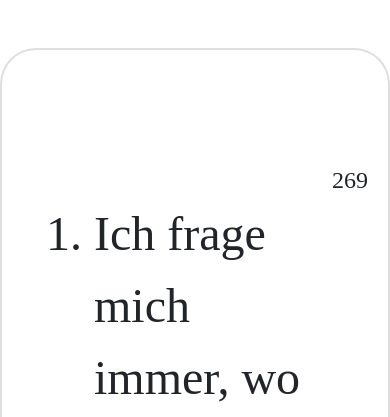
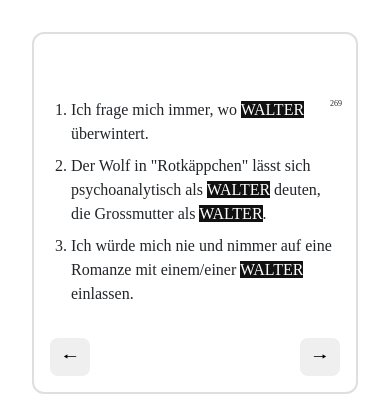
Before and after one commit to bodobraegger/der-wahre-walter, a plain HTML site: page index.html in a window 390 px wide. Shown: the top 417 px of the page. Drawn offline with Linux system fonts and the light colour scheme.

Commit message:
restyling for mobile

```diff
--- a/bootstrappy_slim.css
+++ b/bootstrappy_slim.css
@@ -58,11 +58,9 @@
   body {
     margin: 0;
     font-family: -apple-system, BlinkMacSystemFont, "Segoe UI", Roboto, "Helvetica Neue", Arial, sans-serif, "Apple Color Emoji", "Segoe UI Emoji", "Segoe UI Symbol";
-    font-size: 1rem;
     font-weight: 400;
     line-height: 1.5;
     color: #212529;
-    text-align: left;
     background-color: #fff;
   }
 
@@ -90,39 +88,32 @@
     margin-left: auto;
   }
 
-  @media (min-width: 576px) {
+  @media (min-width: var(--breakpoint-sm)) {
     .container {
-      max-width: 540px;
+      max-width: calc(var(--breakpoint-sm) - 100px);
     }
   }
 
-  @media (min-width: 768px) {
+  @media (min-width: var(--breakpoint-md)) {
     .container {
-      max-width: 720px;
+      max-width: calc(var(--breakpoint-md) - 100px);
     }
   }
 
-  @media (min-width: 992px) {
+  @media (min-width: var(--breakpoint-lg)) {
     .container {
-      max-width: 960px;
+      max-width: calc(var(--breakpoint-lg) - 100px);
     }
   }
 
-  @media (min-width: 1200px) {
+  @media (min-width: var(--breakpoint-xl)) {
     .container {
-      max-width: 1140px;
-    }
-  }
-  @media (min-width: 1900px) {
-    .container {
-      max-width: 1400px;
+      max-width: calc(var(--breakpoint-xl) - 100px);
     }
   }
   .row {
     display: flex;
     flex-wrap: wrap;
-    margin-right: -15px;
-    margin-left: -15px;
   }
 
   .col {
@@ -152,11 +143,11 @@
     background-color: #fff;
     background-clip: border-box;
     border: 2px solid rgba(0, 0, 0, 0.125);
-    border-radius: 2.25rem;
+    border-radius: 12px;
   }
   .card-body {
     flex: 1 1 auto;
-    padding: 3.25rem;
+    padding: 12px;
   }
 
   /* BUTTONS */
--- a/index.html
+++ b/index.html
@@ -22,24 +22,21 @@
 <button onclick="we_want_change()"> change something </button>
 -->
 
-<div class="container">
-  <div class="row">
-    <div class="col">
-    <p></p>
-      <div class="text-center">
+<div class="container" style="padding: 32px;">
       <div class="card text-left">
-        <div class="card-body"  style="padding-top:0rem;">
+        <div class="card-body">
           <div class="card-text" id="current_card"></div>
-          <div class="row" style="padding-top:3rem">
-          <div class="col">
-            <button type="button" class="btn prev" onclick = "LoadPrev()">Vorherige</button>
-          </div>
-          <div class="col text-center">
-            <button type="button" class="btn flip btn-light" onclick ="flip_card()" disabled style="display:none">Flip</button>
-          </div>
-          <div class="col text-right">
-          <button type="button" class="btn next myFloat_Right" onclick="LoadNext()">Nächste</button>
-          </div>
+
+          <div class="row" style="padding-top:16px">
+            <div class="col text-left">
+              <button type="button" class="btn prev" onclick = "LoadPrev()"> 🠐 </button>
+            </div>
+            <div class="col text-center">
+              <button type="button" class="btn flip btn-light" onclick ="flip_card()" disabled style="display:none"> ⭞flip⭜ </button> <!-- ⟳ -->
+            </div>
+            <div class="col text-right">
+              <button type="button" class="btn next float-right" onclick="LoadNext()"> 🠒 </button>
+            </div>
           </div>
           </div>
         </div>
@@ -191,7 +188,7 @@ function render_card(card_nr) {
 
 
   if ("gender" in cards[card_nr]) {
-    cc.innerHTML = `<p class="bold text-center" style="margin-bottom: 1rem;">
+    cc.innerHTML = `<p class="bold text-center" style="margin-bottom: 16px;">
       ${cards[card_nr]["gender"]}\n
     </p>
     `;
@@ -199,13 +196,13 @@ function render_card(card_nr) {
     flip_btn.style.display = "";
   }
   else  {
-    cc.innerHTML = `<p class="bold" align="center" style="padding-top: 1rem; style="margin-bottom: 1rem; visibility: hidden;"> \n</p>`;
+    cc.innerHTML = `<p class="bold" align="center" style="padding-top: 16px; style="margin-bottom: 16px; visibility: hidden;"> \n</p>`;
     flip_btn.disabled = true;
     flip_btn.style.display = "none";
   }
 
   cc.innerHTML += `
-  <div class="card_nr text-right">${card_nr}</div>
+  <div class="card_nr text-right float-right">${card_nr}</div>
   <ol>
     <li> ${spanify_walter(cards[card_nr][1])} </li>
     <li> ${spanify_walter(cards[card_nr][2])} </li>
@@ -265,6 +262,9 @@ function shuffle(a) {
 
 
 <style>
+  body {
+    font-family: serif;
+  }
 
 .walter {
   background-color: #111;
@@ -272,19 +272,40 @@ function shuffle(a) {
   text-transform: uppercase;
 }
 .card_nr {
-  font-size: 0.5em;
-  margin-right: -2rem;
+  font-size: 8px;
+  margin-right: -2px;
 }
 
-body {
-  font-size: 3em;
-  font-family: serif;
-}
-.myFloat_Right {
+.float-right {
   float: right;
 }
 .bold {
   font-weight: bold;
 
 }
+
+ol {
+  margin-left: -19px;
+}
+
+li {
+  margin-bottom: 8px;
+}
+
+.card {
+  position: relative;
+  display: flex;
+  flex-direction: column;
+  min-width: 0;
+  word-wrap: break-word;
+  background-color: #fff;
+  background-clip: border-box;
+  border: 2px solid rgba(0, 0, 0, 0.125);
+  border-radius: 12px;
+}
+.card-body {
+  flex: 1 1 auto;
+  padding: 16px;
+}
+
 </style>
--- a/service-worker.js
+++ b/service-worker.js
@@ -1,7 +1,7 @@
-const GHPATH = `https//broesmel.github.io/der-wahre-walter`;
+const GHPATH = `.`;
 // Change to a different app prefix name
 const APP_PREFIX = 'the_true_';
-const VERSION = `version_00`;
+const VERSION = `version_00_2`;
 
 // The files to make available for offline use. make sure to add
 // others to this list
```
